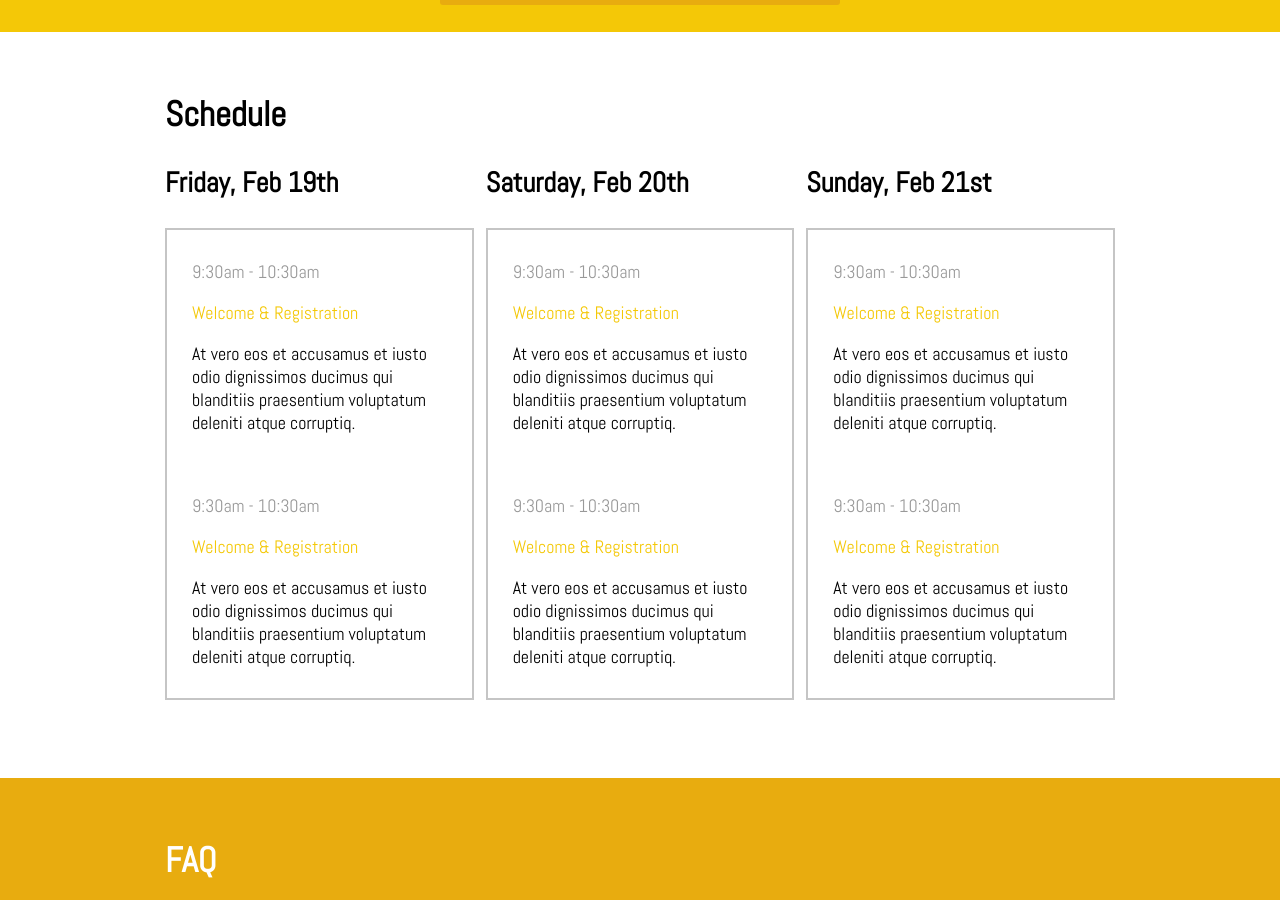
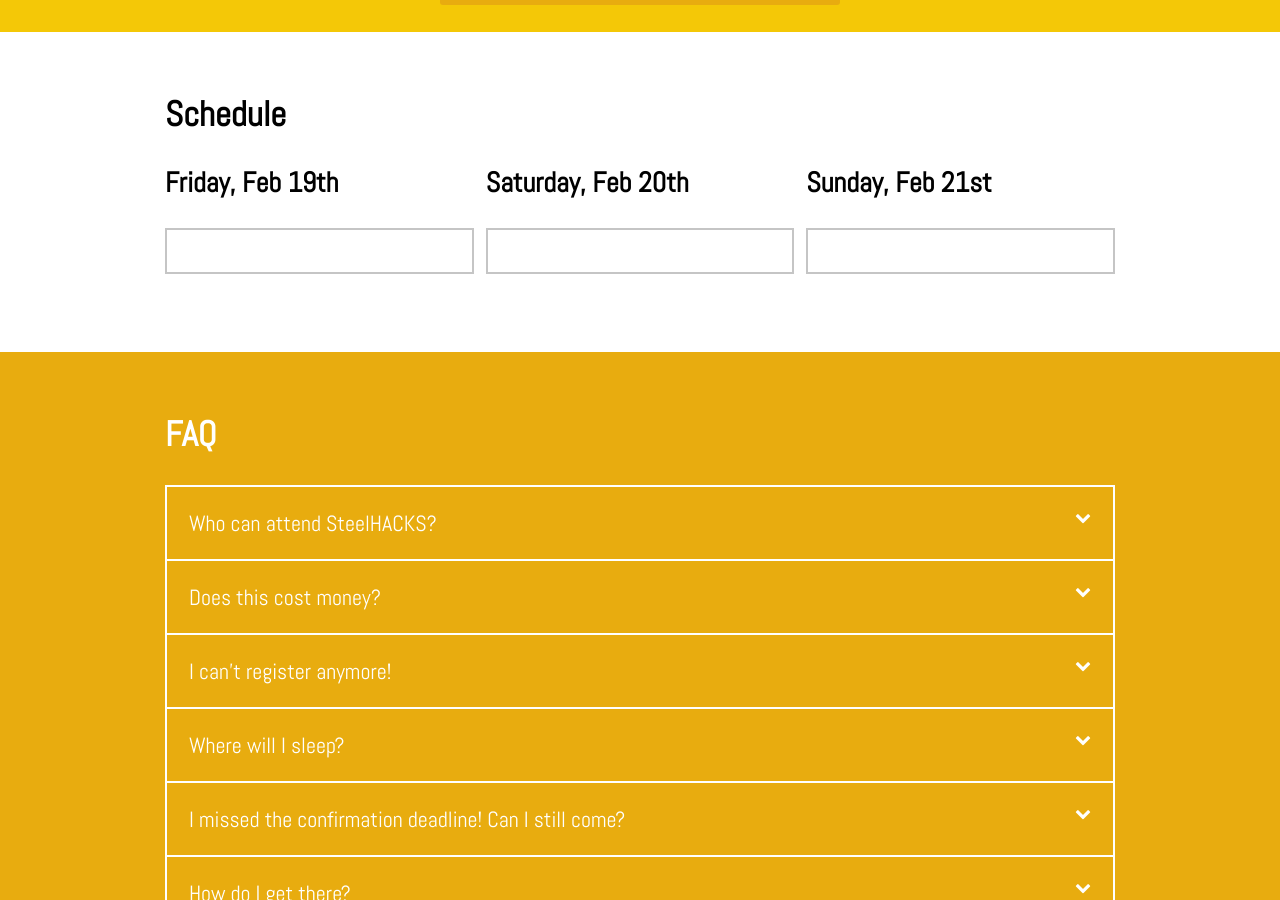
Before and after one commit to SteelHeads/steelhacks.com, a Jekyll site: the page built from index.html, in a window 1280 px wide and 900 px high, scrolled down 593 px. Built offline with Jekyll 4.4.1, drawn with Linux system fonts in a browser that asks for light colours.

Commit message:
Update events.yml

```diff
--- a/_data/events.yml
+++ b/_data/events.yml
@@ -1,41 +1,11 @@
 - date: Friday, Feb 19th
   events:
-    - time: 9:30am - 10:30am
-      title: Welcome &amp; Registration
-      description: |
-        At vero eos et accusamus et iusto odio dignissimos ducimus qui blanditiis
-        praesentium voluptatum deleniti atque corruptiq.
-
-    - time: 9:30am - 10:30am
-      title: Welcome &amp; Registration
-      description: |
-        At vero eos et accusamus et iusto odio dignissimos ducimus qui blanditiis
-        praesentium voluptatum deleniti atque corruptiq.
+    - Coming soon!
 
 - date: Saturday, Feb 20th
   events:
-    - time: 9:30am - 10:30am
-      title: Welcome &amp; Registration
-      description: |
-        At vero eos et accusamus et iusto odio dignissimos ducimus qui blanditiis
-        praesentium voluptatum deleniti atque corruptiq.
-
-    - time: 9:30am - 10:30am
-      title: Welcome &amp; Registration
-      description: |
-        At vero eos et accusamus et iusto odio dignissimos ducimus qui blanditiis
-        praesentium voluptatum deleniti atque corruptiq.
+    - Coming soon!
 
 - date: Sunday, Feb 21st
   events:
-    - time: 9:30am - 10:30am
-      title: Welcome &amp; Registration
-      description: |
-        At vero eos et accusamus et iusto odio dignissimos ducimus qui blanditiis
-        praesentium voluptatum deleniti atque corruptiq.
-
-    - time: 9:30am - 10:30am
-      title: Welcome &amp; Registration
-      description: |
-        At vero eos et accusamus et iusto odio dignissimos ducimus qui blanditiis
-        praesentium voluptatum deleniti atque corruptiq.
+    - Coming soon!
```
